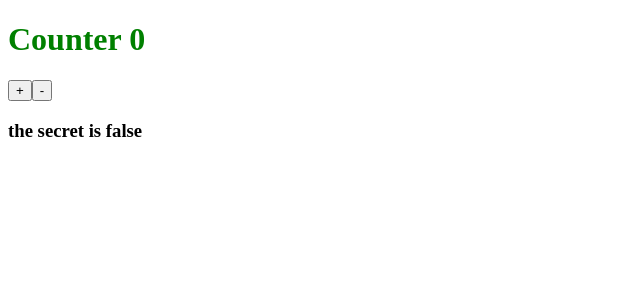
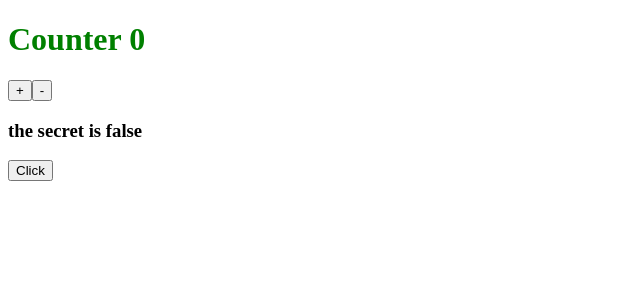
Before and after one commit to Frank-Bae/react_projects, a React app: page / in a window 1280 px wide. Shown: the top 300 px of the page, without its empty margins (0-640 px from the left). Built offline with nearby package versions, Linux system fonts and the light colour scheme.

Commit message:
added button to toggle sign in

```diff
--- a/src/actions/index.jsx
+++ b/src/actions/index.jsx
@@ -10,3 +10,9 @@
     type: 'DECREMENT'
   };
 };
+
+export const signIn = () => {
+  return {
+    type: 'SIGN_IN'
+  };
+};
--- a/src/app.jsx
+++ b/src/app.jsx
@@ -1,6 +1,6 @@
 import React from 'react';
 import { useSelector, useDispatch } from 'react-redux';
-import { increment, decrement } from './actions/index';
+import { increment, decrement, signIn } from './actions/index';
 
 export default function App() {
   const counter = useSelector(state => state.counter);
@@ -14,6 +14,7 @@
       <button onClick={() => dispatch(decrement())}>-</button>
 
       {isLogged ? <h3>the secret is true</h3> : <h3>the secret is false</h3>}
+      <button onClick={() => dispatch(signIn())}>Click</button>
     </div>
   );
 }
```
